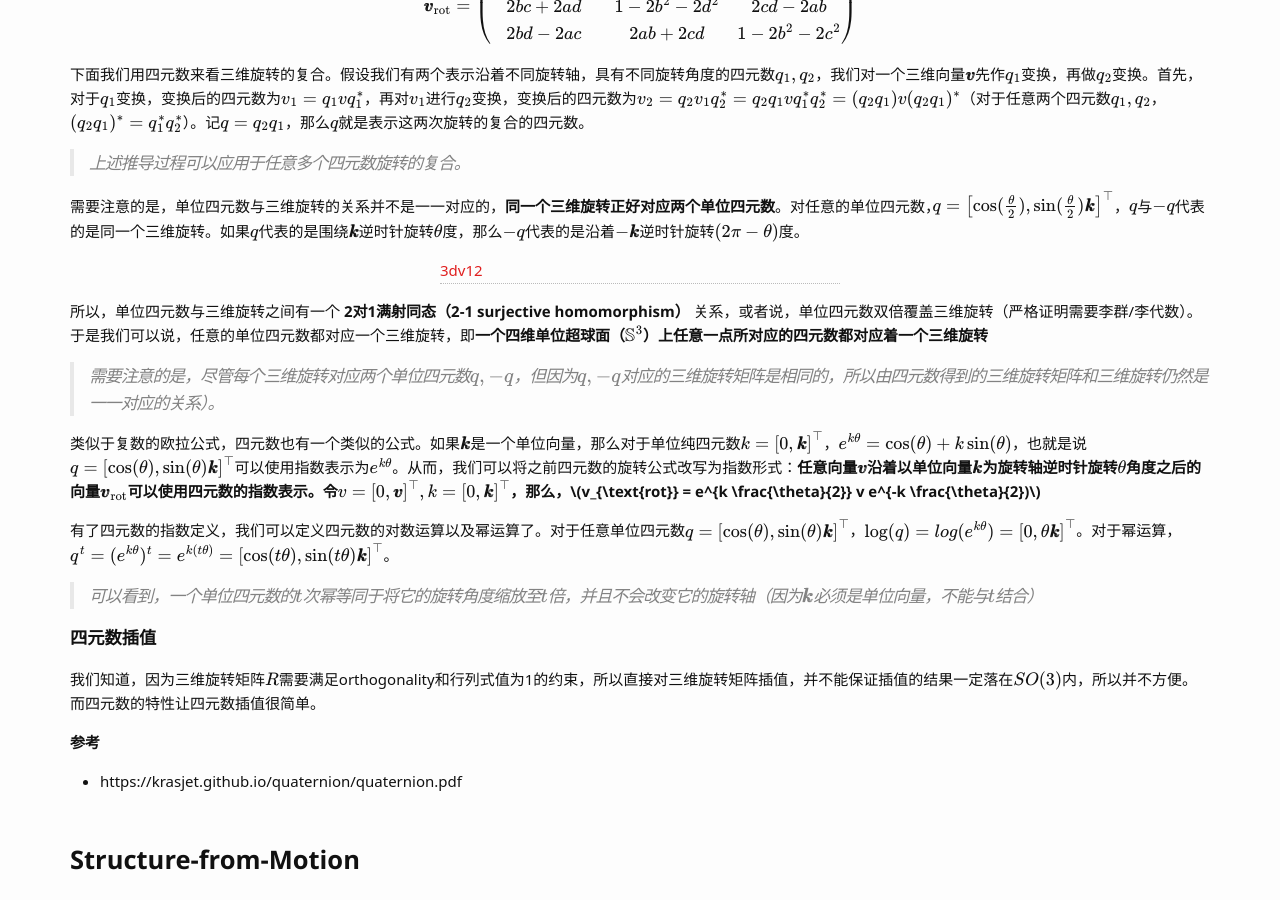
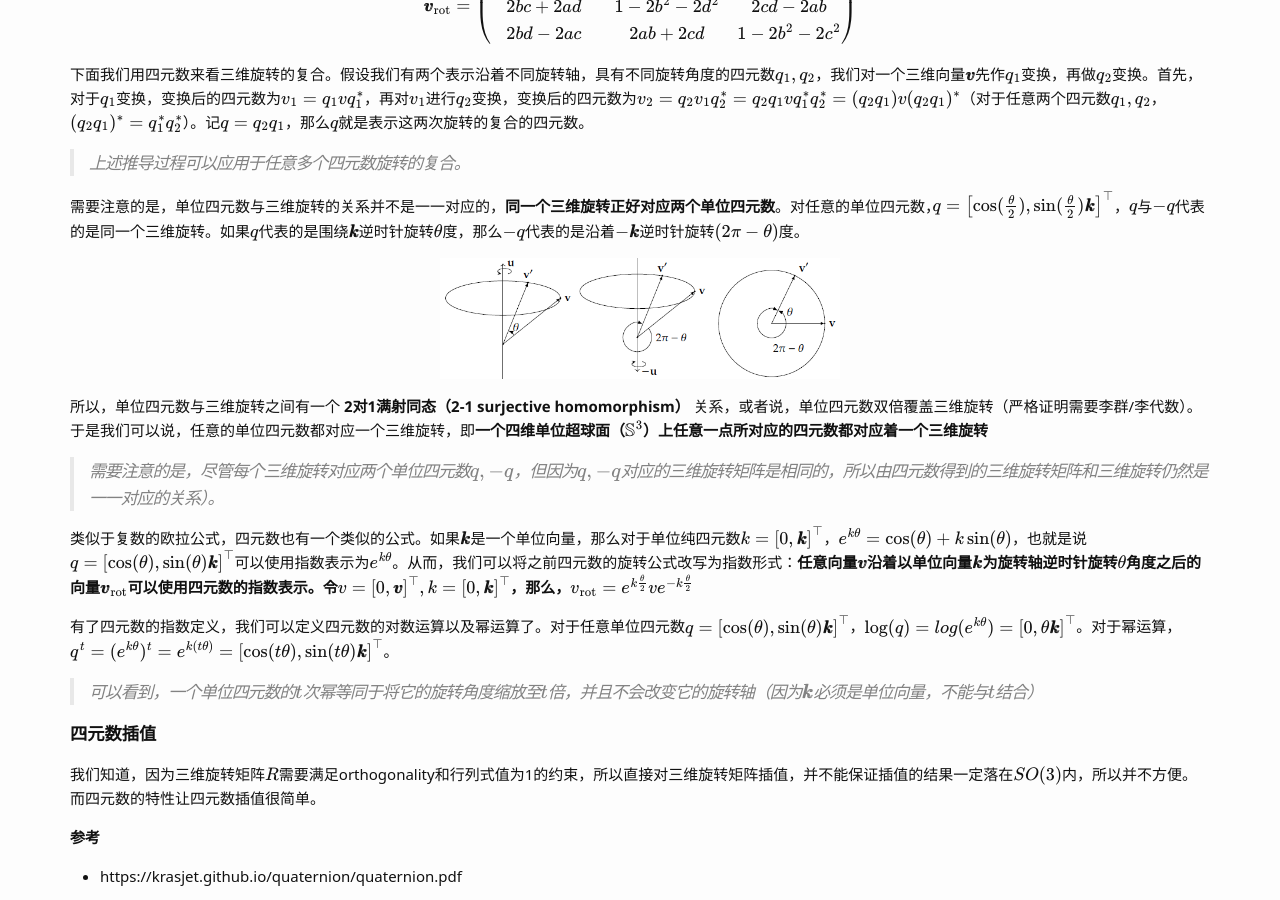
Before and after one commit to Wei-kang-Wang/tech-log, a Jekyll site: the page built from _posts/2024-08-11-3D视觉基础.md, in a window 1280 px wide and 900 px high, scrolled down 13411 px. Built offline with Jekyll 4.4.1, drawn with Linux system fonts in a browser that asks for light colours; some web fonts are replaced; formulas are drawn with MathJax 3; comment, search, counter and statistics services are not loaded.

Commit message:
Update 2024-08-11-3D视觉基础.md

```diff
--- a/_posts/2024-08-11-3D视觉基础.md
+++ b/_posts/2024-08-11-3D视觉基础.md
@@ -377,13 +377,13 @@ $$\pmb{v}_{\text{rot}} = \begin{pmatrix} 1-2c^2-2d^2 & 2bc-2ad & 2ac+2bd \\ 2bc+
 
 需要注意的是，单位四元数与三维旋转的关系并不是一一对应的，**同一个三维旋转正好对应两个单位四元数**。对任意的单位四元数，$$q = \left[\cos(\frac{\theta}{2}), \sin(\frac{\theta}{2}) \pmb{k}\right]^{\top}$$，$$q$$与$$-q$$代表的是同一个三维旋转。如果$$q$$代表的是围绕$$\pmb{k}$$逆时针旋转$$\theta$$度，那么$$-q$$代表的是沿着$$-\pmb{k}$$逆时针旋转$$(2\pi - \theta)$$度。
 
-[3dv12]({{ '/assets/images/3dv-12.png' | relative_url }}){: style="width: 400px;" class="center"}
+![3dv12]({{ '/assets/images/3dv-12.png' | relative_url }}){: style="width: 400px;" class="center"}
 
 所以，单位四元数与三维旋转之间有一个 **2对1满射同态（2-1 surjective homomorphism）** 关系，或者说，单位四元数双倍覆盖三维旋转（严格证明需要李群/李代数）。于是我们可以说，任意的单位四元数都对应一个三维旋转，即**一个四维单位超球面（$$\mathbb{S}^3$$）上任意一点所对应的四元数都对应着一个三维旋转**
 
 > 需要注意的是，尽管每个三维旋转对应两个单位四元数$$q, -q$$，但因为$$q, -q$$对应的三维旋转矩阵是相同的，所以由四元数得到的三维旋转矩阵和三维旋转仍然是一一对应的关系）。
 
-类似于复数的欧拉公式，四元数也有一个类似的公式。如果$$\pmb{k}$$是一个单位向量，那么对于单位纯四元数$$k = \left[0, \pmb{k} \right]^{\top}$$，$$e^{k\theta} = \cos(\theta) + k \sin(\theta)$$，也就是说$$q = \left[\cos(\theta), \sin(\theta) \pmb{k} \right]^{\top}$$可以使用指数表示为$$e^{k\theta}$$。从而，我们可以将之前四元数的旋转公式改写为指数形式：**任意向量$$\pmb{v}$$沿着以单位向量$$\pmb{k}$$为旋转轴逆时针旋转$$\theta$$角度之后的向量$$\pmb{v}_{\text{rot}}$$可以使用四元数的指数表示。令$$v = \left[0, \pmb{v} \right]^{\top}, k = \left[0, \pmb{k} \right]^{\top}$$，那么，$$v_{\text{rot}} = e^{k \frac{\theta}{2}} v e^{-k \frac{\theta}{2})$$**
+类似于复数的欧拉公式，四元数也有一个类似的公式。如果$$\pmb{k}$$是一个单位向量，那么对于单位纯四元数$$k = \left[0, \pmb{k} \right]^{\top}$$，$$e^{k\theta} = \cos(\theta) + k \sin(\theta)$$，也就是说$$q = \left[\cos(\theta), \sin(\theta) \pmb{k} \right]^{\top}$$可以使用指数表示为$$e^{k\theta}$$。从而，我们可以将之前四元数的旋转公式改写为指数形式：**任意向量$$\pmb{v}$$沿着以单位向量$$\pmb{k}$$为旋转轴逆时针旋转$$\theta$$角度之后的向量$$\pmb{v}_{\text{rot}}$$可以使用四元数的指数表示。令$$v = \left[0, \pmb{v} \right]^{\top}, k = \left[0, \pmb{k} \right]^{\top}$$，那么，$$v_{\text{rot}} = e^{k \frac{\theta}{2}} v e^{-k \frac{\theta}{2}}$$**
 
 有了四元数的指数定义，我们可以定义四元数的对数运算以及幂运算了。对于任意单位四元数$$q = \left[\cos(\theta), \sin(\theta) \pmb{k} \right]^{\top}$$，$$\log(q) = log(e^{k\theta}) = \left[0, \theta \pmb{k} \right]^{\top}$$。对于幂运算，$$q^{t} = (e^{k\theta})^t = e^{k (t \theta)} = \left[\cos(t\theta), \sin(t \theta)\pmb{k} \right]^{\top}$$。
 
```
